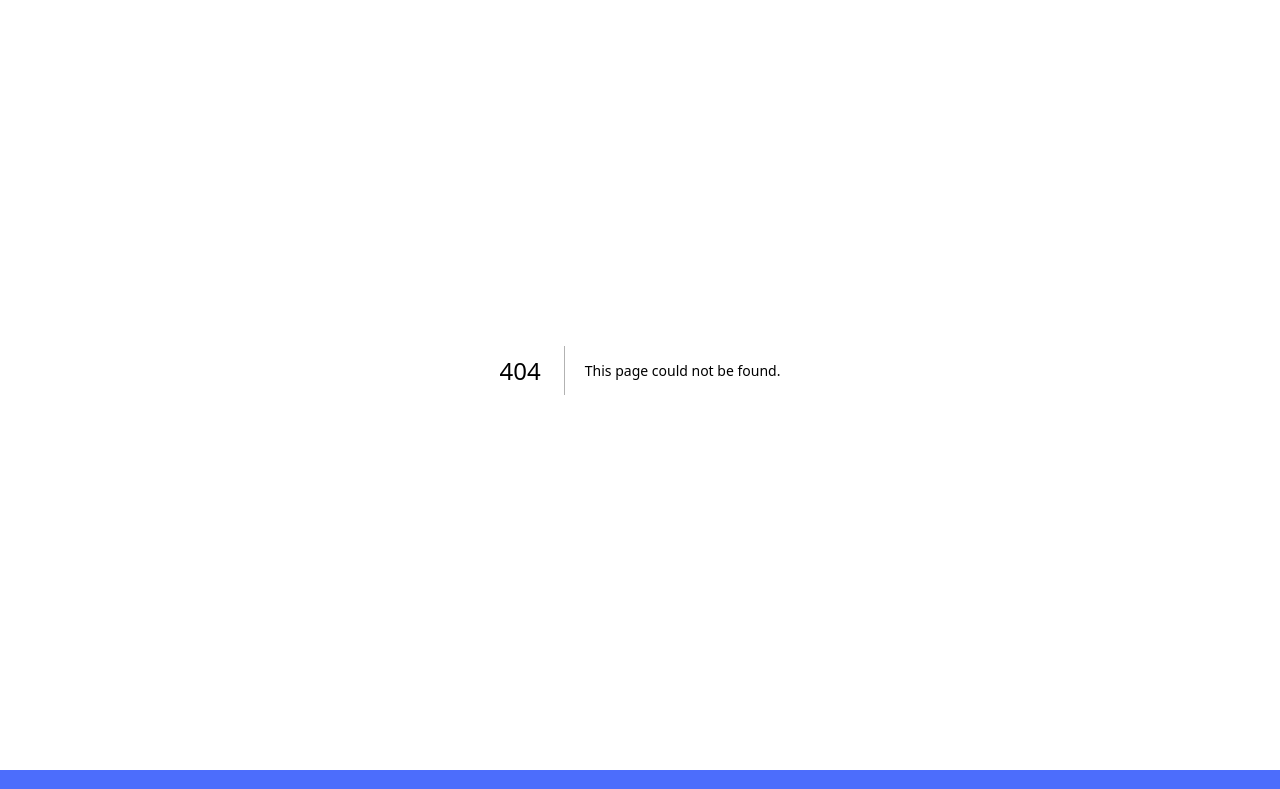
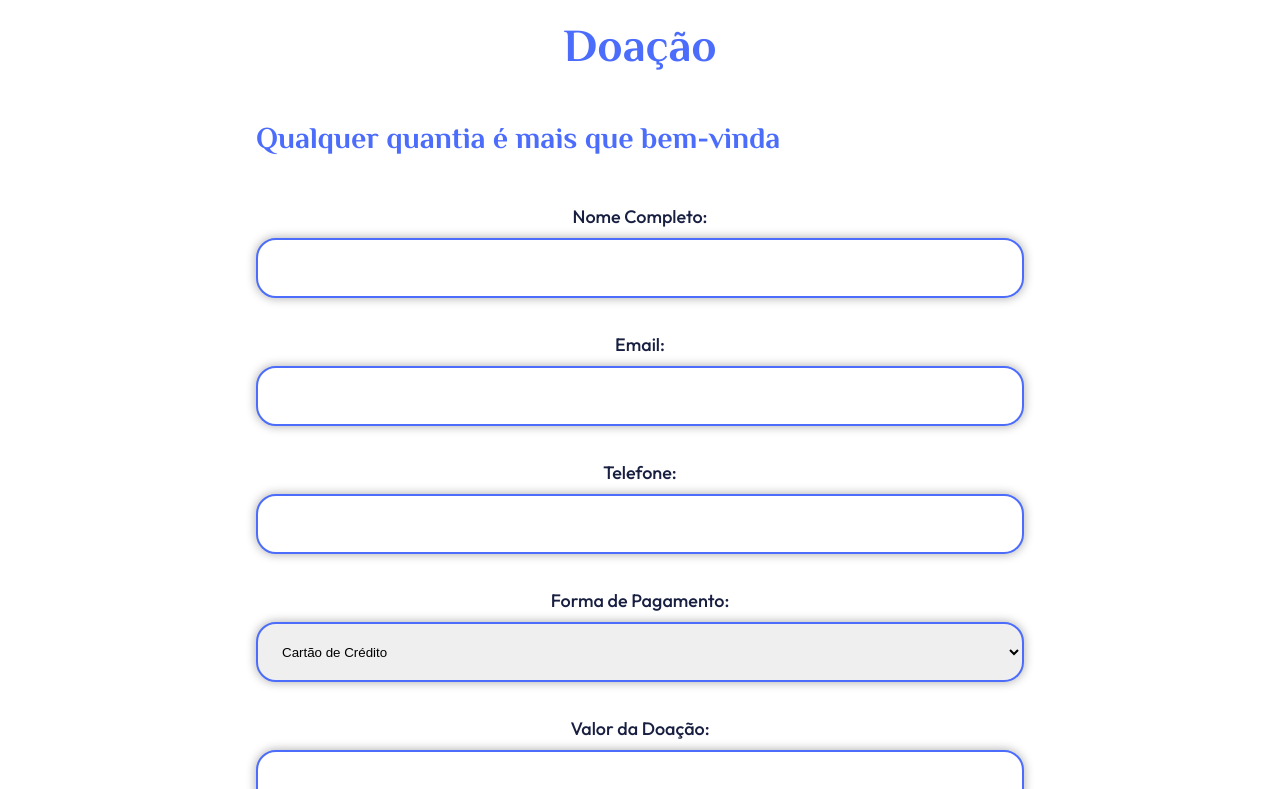
Before and after one commit to FelipeGuedesGoncalves/gs2sem, a Next.js app: page /Doacao in a window 1280 px wide. Before the commit this address had no page. Shown: the part 180-969 px from the top of the page. Built offline with nearby package versions, Linux system fonts and the light colour scheme.

Commit message:
Doação minimamente pronta

```diff
--- a/src/app/Doacao/Doacao.scss
+++ b/src/app/Doacao/Doacao.scss
@@ -0,0 +1,110 @@
+*{
+    margin: 0;
+    box-sizing: border-box;
+    padding: 0;
+}
+
+.mainDoacao{
+    min-height: 100vh;
+    max-height: fit-content;
+    width: fill;
+    display: flex;
+    flex-direction: column;
+    align-items: center;
+    justify-content: center;
+    padding-bottom: 100px;
+
+    h1{
+        font-size: 46px;
+        color: rgb(76,109,252);
+        margin: 50px;
+    }
+
+    h2{
+        font-size: 30px;
+        color: rgb(76,109,252);
+        width: 60%;
+        margin-bottom: 50px;
+    }
+
+    .formDoar{
+        width: 60%;
+        height: fit-content;
+        display: flex;
+        flex-direction: column;
+        align-items: center;
+
+        label{
+            color: rgb(24, 31, 65);
+            font-size: 18px;
+            width: fill;
+        }
+
+        input{
+            border: 2px solid rgb(76,109,252);
+            width: 100%;
+            height: 60px;
+            margin-top: 10px;
+            margin-bottom: 35px ;
+            box-shadow: 0 0 10px 1px rgb(184, 184, 184);
+            border-radius: 20px;
+            padding-left: 20px;
+
+        }
+
+        select{
+            border: 2px solid rgb(76,109,252);
+            width: 100%;
+            height: 60px;
+            margin-top: 10px;
+            margin-bottom: 35px ;
+            box-shadow: 0 0 10px 1px rgb(184, 184, 184);
+            border-radius: 20px;
+            padding-left: 20px;
+            transition: 0.2s ease;
+            &:hover{
+                cursor: pointer;
+                border-bottom-left-radius: 0px;
+                border-bottom-right-radius: 0px;
+            }
+        }
+
+        option{
+            border: 2px solid rgb(76,109,252);
+            height: 50px;
+            background-color: rgb(76,109,252);
+            color: white;
+            width: 30%;
+            transition: 0.2s ease;
+            height: 60px;
+            font-size: 17px;
+            border-radius: 20px;
+            &:hover{
+                cursor: pointer;
+                border: 2px solid rgb(76,109,252);
+                background-color: rgb(255, 255, 255);
+                color: rgb(76,109,252);
+            }
+        }
+
+        button{
+            border: 2px solid rgb(76,109,252);
+            height: 50px;
+            background-color: rgb(76,109,252);
+            color: white;
+            width: 30%;
+            transition: 0.2s ease;
+            height: 60px;
+            font-size: 17px;
+            border-radius: 20px;
+            &:hover{
+                cursor: pointer;
+                border: 2px solid rgb(76,109,252);
+                background-color: rgb(255, 255, 255);
+                color: rgb(76,109,252);
+            }
+        }
+
+    }
+
+}
--- /dev/null
+++ b/src/app/Doacao/page.jsx
@@ -0,0 +1,46 @@
+import './/Doacao.scss';
+import { Philosopher } from "next/font/google";
+
+const philo = Philosopher({
+    subsets: ['latin'],
+    weight: ['400', '700']
+});
+
+export const metadata = {
+    title: 'Doação',
+    description: 'Faça Doação na nossa plataforma'
+}
+
+export default function Doacao() {
+    return (
+        <main className='mainDoacao'>
+
+            <h1 className={philo.className}>Doação</h1>
+
+            <h2 className={philo.className}>Qualquer quantia é mais que bem-vinda</h2>
+
+            <form className='formDoar'>
+                <label for="nome">Nome Completo:</label>
+                <input type="text" id="nome" name="nome" required />
+
+                <label for="email">Email:</label>
+                <input type="email" id="email" name="email" required />
+
+                <label for="telefone">Telefone:</label>
+                <input type="tel" id="telefone" name="telefone" required />
+
+                <label for="formaPagamento">Forma de Pagamento:</label>
+                <select id="formaPagamento" name="formaPagamento" required>
+                    <option value="cartao">Cartão de Crédito</option>
+                    <option value="boleto">Boleto Bancário</option>
+
+                </select>
+
+                <label for="valor">Valor da Doação:</label>
+                <input type="number" id="valor" name="valor" min="1" step="any" required />
+
+                <button type="submit">Doar</button>
+            </form>
+        </main>
+    )
+}
--- a/src/app/globals.scss
+++ b/src/app/globals.scss
@@ -46,11 +46,13 @@
     height: 50px;
     background-color: rgb(76,109,252);
     color: white;
-    border: 2px solid white;
+    border: 1px solid white;
+    border-bottom: none;
     text-decoration: none;
+    transition: 0.3s ease;
 
     &:hover{
-      text-decoration: underline 2px white;
+      background-color: rgb(134, 156, 255);
     }
   }
 
--- a/src/app/page.js
+++ b/src/app/page.js
@@ -18,8 +18,8 @@ export default function Home() {
       {/* ===== HEADER ===== */}
 
       <header>
-        <div className="conteudoDiv">
-          <p id='bemvindo' className={philo.className}>
+        <div className="conteudoDiv">className={philo.className}
+          <p id='bemvindo' >
             Bem-vindo ao BabyCare: Sua Jornada Materna, Nosso Cuidado Exclusivo ;)
           </p>
           <div className='linha'></div>
```
Also changed, not shown: src/app/Login/page.jsx (+20 -0 lines).
